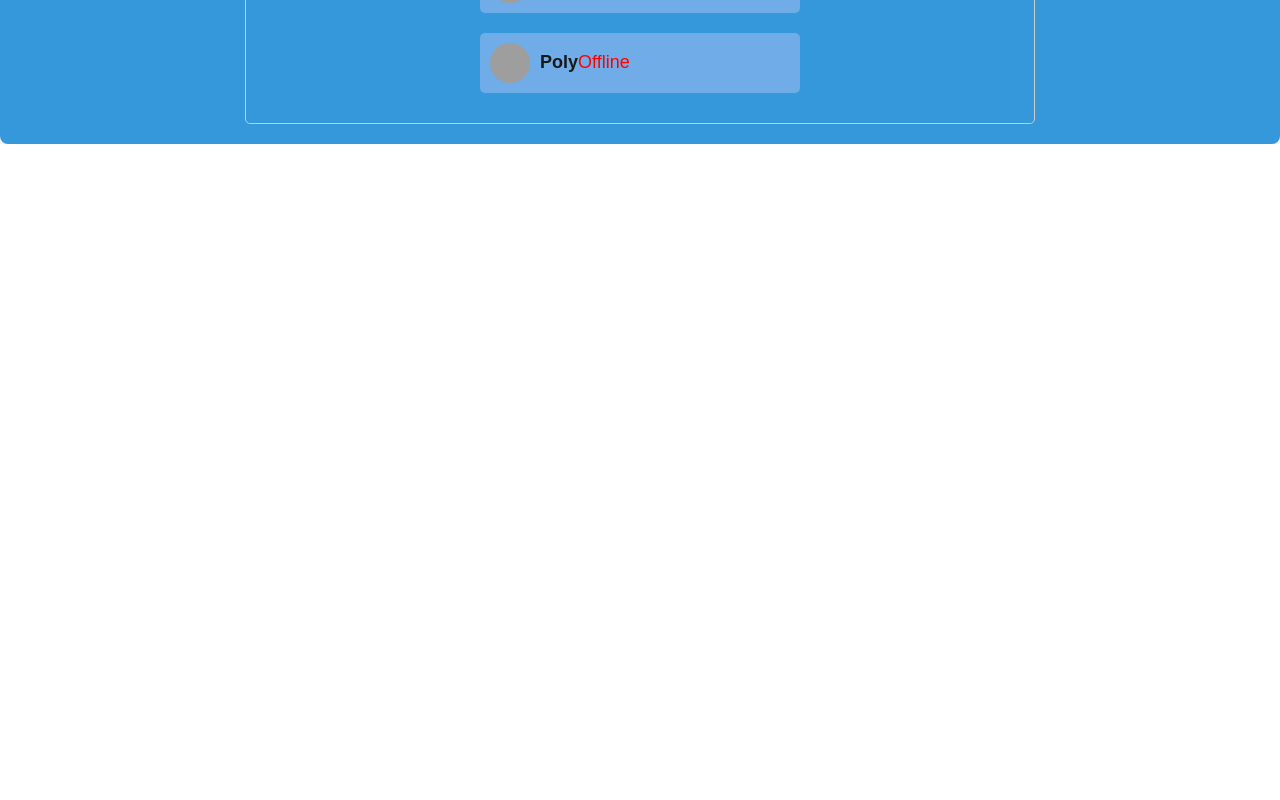
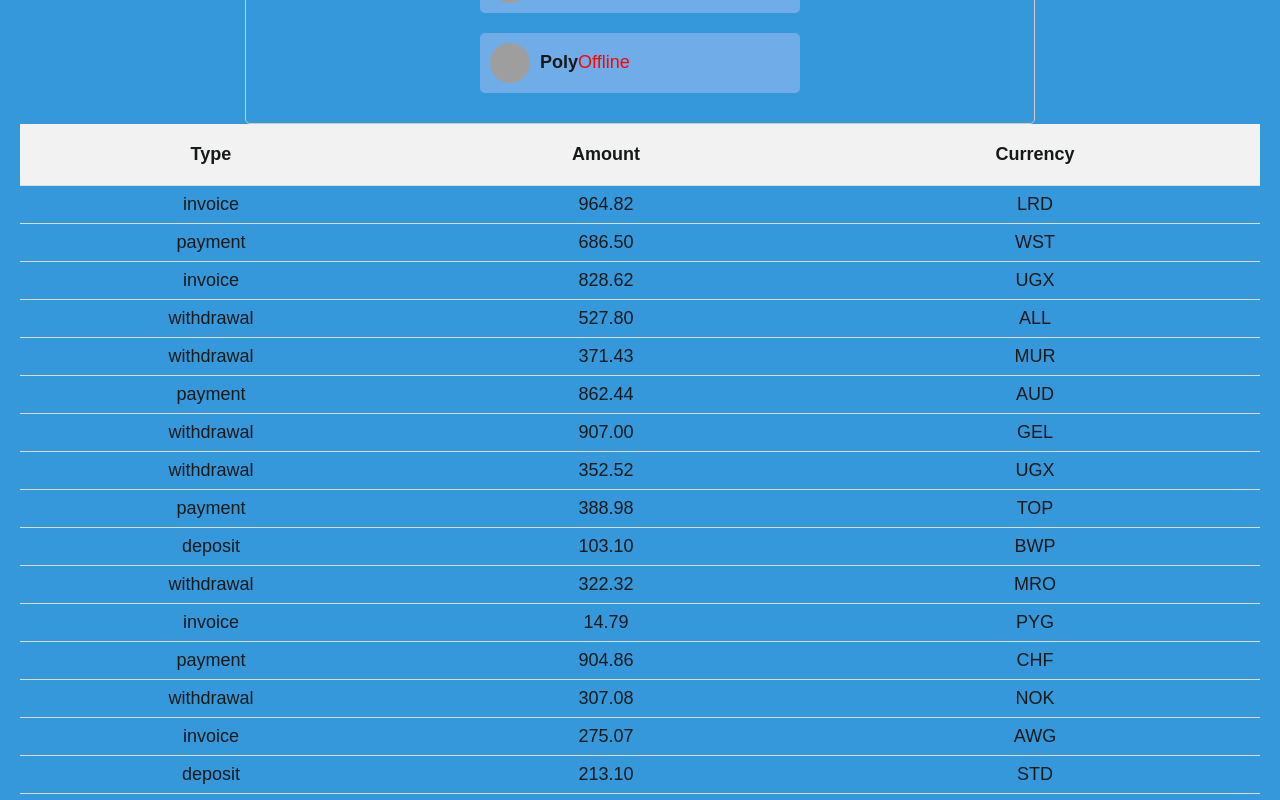
Before and after one commit to Hades7-ua/goit-react-hw-01-components, a React (Create React App) app: page / in a window 1280 px wide. Shown: the part 820-1620 px from the top of the page. Before the commit the page ends 964 px from the top, so only its background shows below. Built offline with nearby package versions, Linux system fonts and the light colour scheme; grey boxes are pictures that could not be loaded.

Commit message:
Transactions

```diff
--- a/src/components/App.jsx
+++ b/src/components/App.jsx
@@ -1,10 +1,17 @@
+import { Container } from './App.styled';
+
 import { ProfileCard } from './Profile/ProfileCard';
 import user from 'data/user.json';
-import { Container } from './App.styled';
+
 import data from 'data/data.json';
 import { StatisticsList } from './Statistics/StatisticsList';
+
 import friends from 'data/friends.json';
 import { FriendList } from './Friends/FriendList';
+
+import transactions from 'data/transactions.json';
+import { TransactionHistory } from './Transactions/TransactionsHistory';
+
 export const App = () => {
   return (
     <Container>
@@ -18,6 +25,7 @@
       />
       <StatisticsList stats={data} />
       <FriendList friends={friends} />
+      <TransactionHistory items={transactions} />
     </Container>
   );
 };
--- /dev/null
+++ b/src/components/Transactions/Transactions.styled.js
@@ -0,0 +1,18 @@
+import styled from 'styled-components';
+
+export const TransactionHistoryContainer = styled.table`
+  width: 100%;
+  border-collapse: collapse;
+  margin-bottom: 20px;
+`;
+
+export const TableHead = styled.th`
+  background-color: #f2f2f2;
+  padding: 20px;
+  text-align: center;
+`;
+
+export const TableData = styled.td`
+  padding: 8px;
+  border-top: 1px solid #ddd;
+`;
--- /dev/null
+++ b/src/components/Transactions/TransactionsHistory.jsx
@@ -0,0 +1,28 @@
+import {
+  TransactionHistoryContainer,
+  TableHead,
+  TableData,
+} from './Transactions.styled';
+
+export const TransactionHistory = ({ items }) => {
+  return (
+    <TransactionHistoryContainer>
+      <thead>
+        <tr>
+          <TableHead>Type</TableHead>
+          <TableHead>Amount</TableHead>
+          <TableHead>Currency</TableHead>
+        </tr>
+      </thead>
+      <tbody>
+        {items.map(({ id, type, amount, currency }) => (
+          <tr key={id}>
+            <TableData>{type}</TableData>
+            <TableData>{amount}</TableData>
+            <TableData>{currency}</TableData>
+          </tr>
+        ))}
+      </tbody>
+    </TransactionHistoryContainer>
+  );
+};
--- /dev/null
+++ b/src/data/transactions.json
@@ -0,0 +1,122 @@
+[
+  {
+    "id": "1e0700a2-5183-4291-85cc-2065a036a683",
+    "type": "invoice",
+    "amount": "964.82",
+    "currency": "LRD"
+  },
+  {
+    "id": "a30f821b-4d25-4ff0-abdd-e340b3f0dd2b",
+    "type": "payment",
+    "amount": "686.50",
+    "currency": "WST"
+  },
+  {
+    "id": "44dca67a-8e5a-4798-bf8e-b15efd4e1abd",
+    "type": "invoice",
+    "amount": "828.62",
+    "currency": "UGX"
+  },
+  {
+    "id": "ea8ed3dc-2b68-4a53-905a-53ecb0adef33",
+    "type": "withdrawal",
+    "amount": "527.80",
+    "currency": "ALL"
+  },
+  {
+    "id": "ea76146a-0b00-4b80-bc02-a8c822176712",
+    "type": "withdrawal",
+    "amount": "371.43",
+    "currency": "MUR"
+  },
+  {
+    "id": "63ca02f9-d637-46b5-9237-f3b24425e029",
+    "type": "payment",
+    "amount": "862.44",
+    "currency": "AUD"
+  },
+  {
+    "id": "ed0263e8-59a5-4bf1-87e0-2bb88e53dc34",
+    "type": "withdrawal",
+    "amount": "907.00",
+    "currency": "GEL"
+  },
+  {
+    "id": "6013bad0-750c-4691-8bc2-d8f2b43969c4",
+    "type": "withdrawal",
+    "amount": "352.52",
+    "currency": "UGX"
+  },
+  {
+    "id": "252c7be4-8b06-4fa7-8d42-61fb835b70d5",
+    "type": "payment",
+    "amount": "388.98",
+    "currency": "TOP"
+  },
+  {
+    "id": "4eaab41b-b967-40ac-82ed-85fc66f646f1",
+    "type": "deposit",
+    "amount": "103.10",
+    "currency": "BWP"
+  },
+  {
+    "id": "9648a350-8469-42d5-8bf3-18090de5fe67",
+    "type": "withdrawal",
+    "amount": "322.32",
+    "currency": "MRO"
+  },
+  {
+    "id": "9c5c25fb-1a95-4b2f-8d1f-4c4426d677cc",
+    "type": "invoice",
+    "amount": "14.79",
+    "currency": "PYG"
+  },
+  {
+    "id": "43ef232c-80e9-4d6f-b48a-b22405620de3",
+    "type": "payment",
+    "amount": "904.86",
+    "currency": "CHF"
+  },
+  {
+    "id": "5161682e-e620-4019-ab0a-24ceb10fbd20",
+    "type": "withdrawal",
+    "amount": "307.08",
+    "currency": "NOK"
+  },
+  {
+    "id": "7b119d71-42e6-4c42-a141-6818b07bb9ff",
+    "type": "invoice",
+    "amount": "275.07",
+    "currency": "AWG"
+  },
+  {
+    "id": "a4f65722-65c4-4c28-b1f4-b8ed988bb205",
+    "type": "deposit",
+    "amount": "213.10",
+    "currency": "STD"
+  },
+  {
+    "id": "c6e5784b-0ca3-48d6-86e5-b5128af5a523",
+    "type": "invoice",
+    "amount": "116.11",
+    "currency": "CUP CUC"
+  },
+  {
+    "id": "c9ebed6a-3a02-4b49-ac0d-0534b51f2bfd",
+    "type": "invoice",
+    "amount": "878.67",
+    "currency": "HKD"
+  },
+  {
+    "id": "a4a98b0e-b22c-438b-9f83-de2df52110c8",
+    "type": "invoice",
+    "amount": "725.03",
+    "currency": "UYU UYI"
+  },
+  {
+    "id": "b39bfa7a-0166-4c47-94d6-87d20590f746",
+    "type": "payment",
+    "amount": "405.45",
+    "currency": "MDL"
+  }
+]
```
